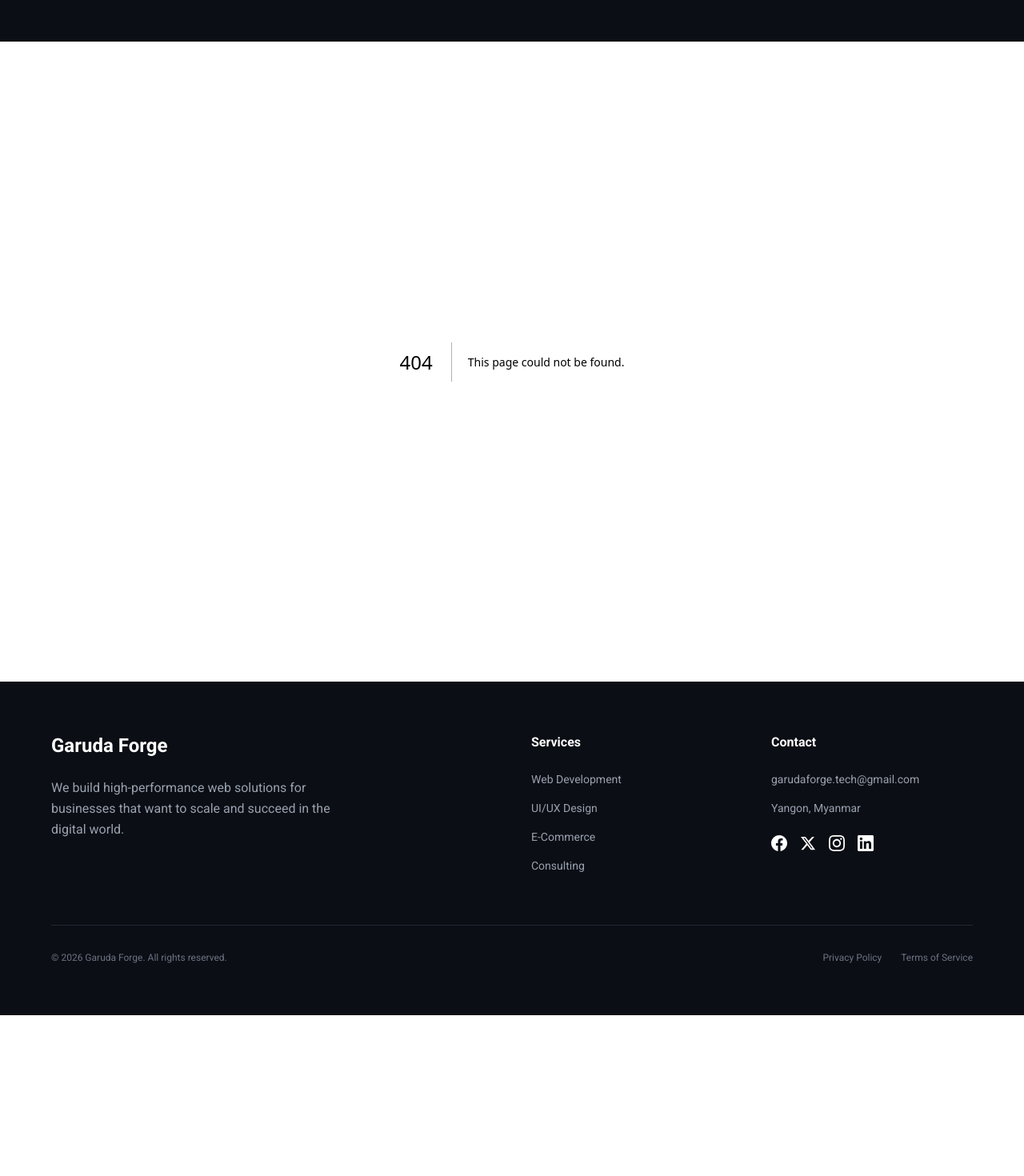
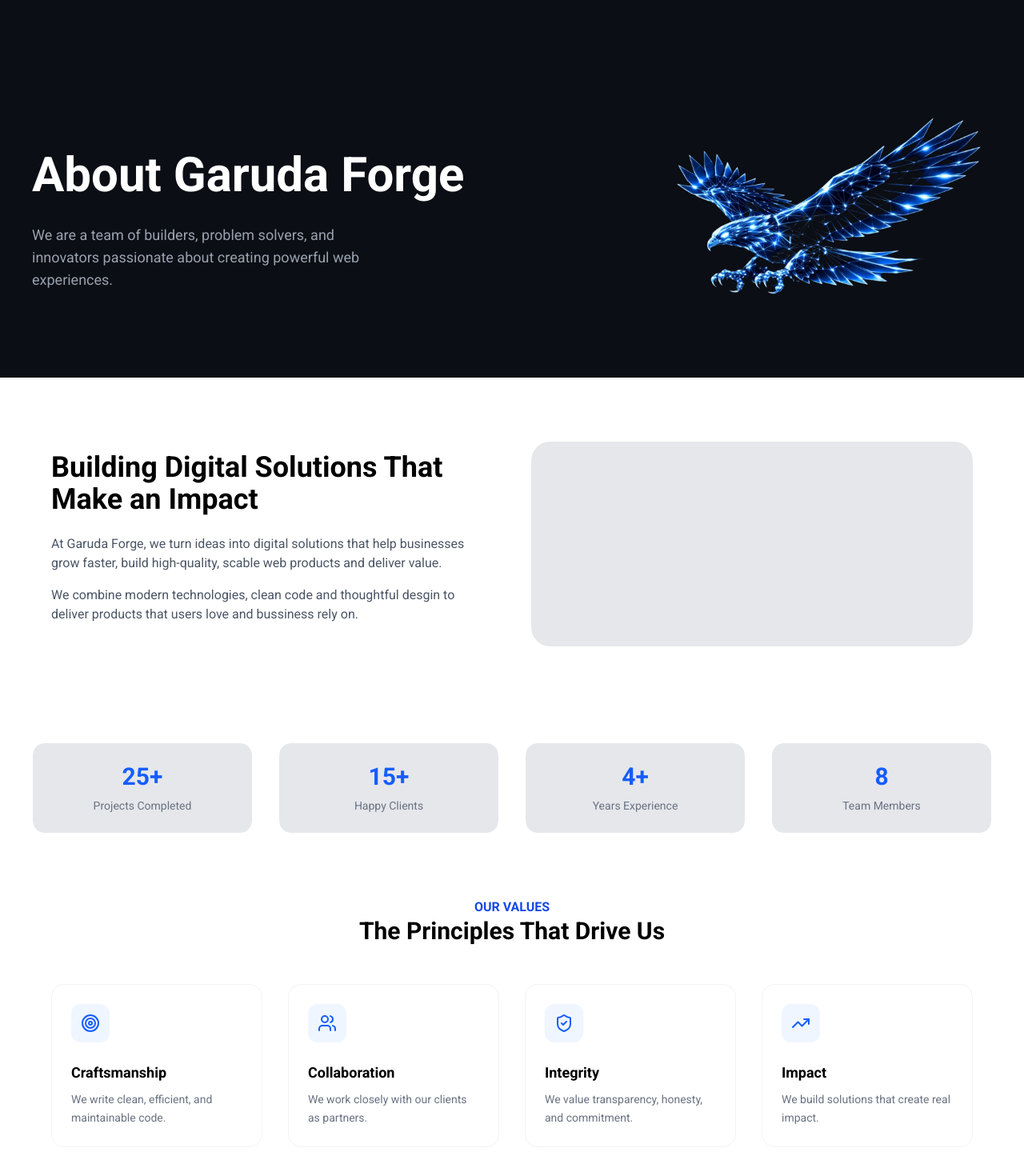
Before and after one commit to Garuda-Tech-MM/garuda_forge_web, a Next.js app: page /about in a window 1280 px wide. Before the commit this address had no page. Shown: the part 420-1890 px from the top of the page at 80% size. Before the commit the page ends 1689 px from the top, so only its background shows below. Built offline with nearby package versions, Linux system fonts and the light colour scheme.

Commit message:
faet:about_page_add

```diff
--- /dev/null
+++ b/src/app/about/page.tsx
@@ -0,0 +1,11 @@
+import { AboutPage } from "@/components/about/AboutPage";
+import { AboutHero } from "../../components/about/AboutHero";
+
+export default function Page() {
+  return (
+    <>
+      <AboutHero />
+      <AboutPage />
+    </>
+  );
+}
--- /dev/null
+++ b/src/components/about/AboutHero.tsx
@@ -0,0 +1,30 @@
+import Image from "next/image";
+
+export const AboutHero = () => {
+  return (
+    <section className="bg-brand-dark pt-12 sm:pt-16 md:pt-20 pb-10 sm:pb-12 md:pb-15 px-4 sm:px-6 text-white overflow-hidden">
+      <div className="max-w-300 mx-auto flex flex-col md:flex-row items-center justify-between gap-8 md:gap-12">
+        <div className="w-full md:w-1/2 text-center md:text-left">
+          <h1 className="text-4xl sm:text-5xl md:text-6xl font-bold mb-4 sm:mb-6 leading-tight">
+            About Garuda Forge
+          </h1>
+          <p className="text-gray-400 text-base sm:text-lg max-w-md mx-auto md:mx-0">
+            We are a team of builders, problem solvers, and innovators
+            passionate about creating powerful web experiences.
+          </p>
+        </div>
+
+        <div className="w-full md:w-1/2 flex justify-center md:justify-end">
+          <Image
+            src="/hero-eagle.png"
+            alt="Garuda Forge Logo"
+            width={500}
+            height={500}
+            className="w-full max-w-60 sm:max-w-[320px] md:max-w-105 h-auto object-contain"
+            priority
+          />
+        </div>
+      </div>
+    </section>
+  );
+};
--- /dev/null
+++ b/src/components/about/AboutPage.tsx
@@ -0,0 +1,103 @@
+import { Target, Users, ShieldCheck, TrendingUp } from "lucide-react";
+import { ContactBanner } from "../layout/ContactBanner";
+
+export const AboutPage = () => {
+  return (
+    <div className="bg-brand-light">
+      {/* 2. Building Digital Solutions Section */}
+      <section className="py-20 px-6 max-w-300 mx-auto grid md:grid-cols-2 gap-12 items-center">
+        <div>
+          <h2 className="text-4xl font-bold mb-6 text-black">
+            Building Digital Solutions That Make an Impact
+          </h2>
+          <p className="text-gray-600 mb-4">
+            At Garuda Forge, we turn ideas into digital solutions that help
+            businesses grow faster, build high-quality, scable web products and
+            deliver value.
+          </p>
+          <p className="text-gray-600 mb-4">
+            We combine modern technologies, clean code and thoughtful desgin to
+            deliver products that users love and bussiness rely on.
+          </p>
+        </div>
+        <div className="h-64 bg-gray-200 rounded-3xl" /> {/* Image */}
+      </section>
+
+      {/* 3. Stats Section */}
+      <section className="py-10 px-6 bg-brand-light">
+        <div className="max-w-300 mx-auto grid grid-cols-2 md:grid-cols-4 gap-8">
+          {[
+            { label: "Projects Completed", val: "25+" },
+            { label: "Happy Clients", val: "15+" },
+            { label: "Years Experience", val: "4+" },
+            { label: "Team Members", val: "8" },
+          ].map((stat, i) => (
+            <div
+              key={i}
+              className="text-center p-6 bg-gray-200 rounded-2xl border"
+            >
+              <h3 className="text-3xl font-bold text-blue-600">{stat.val}</h3>
+              <p className="text-sm text-gray-500 mt-2">{stat.label}</p>
+            </div>
+          ))}
+        </div>
+      </section>
+
+      {/* 4. Values Section */}
+      <section className="py-10 px-6 max-w-300 mx-auto">
+        <h5 className="text-blue-700 text-center uppercase font-bold">
+          Our Values
+        </h5>
+        <h2 className="text-center text-3xl font-bold mb-12 text-black">
+          The Principles That Drive Us
+        </h2>
+        <div className="grid md:grid-cols-2 lg:grid-cols-4 gap-8">
+          {[
+            {
+              title: "Craftsmanship",
+              icon: Target,
+              desc: "We write clean, efficient, and maintainable code.",
+            },
+            {
+              title: "Collaboration",
+              icon: Users,
+              desc: "We work closely with our clients as partners.",
+            },
+            {
+              title: "Integrity",
+              icon: ShieldCheck,
+              desc: "We value transparency, honesty, and commitment.",
+            },
+            {
+              title: "Impact",
+              icon: TrendingUp,
+              desc: "We build solutions that create real impact.",
+            },
+          ].map((item, index) => (
+            <div
+              key={index}
+              className="flex flex-col items-start p-6 border border-gray-100 rounded-2xl hover:shadow-lg transition-all"
+            >
+              {/* Icon Container */}
+              <div className="flex items-center justify-center w-12 h-12 bg-blue-50 text-blue-600 rounded-xl mb-6">
+                <item.icon size={24} />
+              </div>
+
+              {/* Text Container */}
+              <div className="flex flex-col">
+                <h4 className="font-bold text-lg mb-2 text-black">
+                  {item.title}
+                </h4>
+                <p className="text-sm text-gray-500 leading-relaxed">
+                  {item.desc}
+                </p>
+              </div>
+            </div>
+          ))}
+        </div>
+      </section>
+
+      <ContactBanner />
+    </div>
+  );
+};
```
